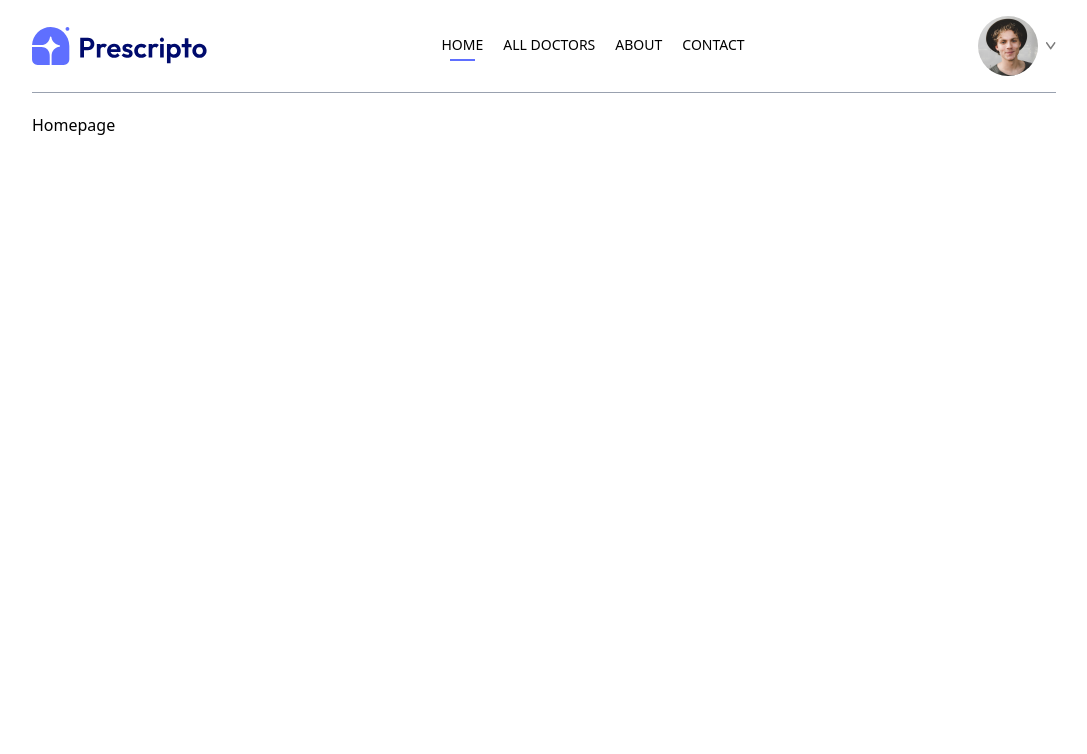
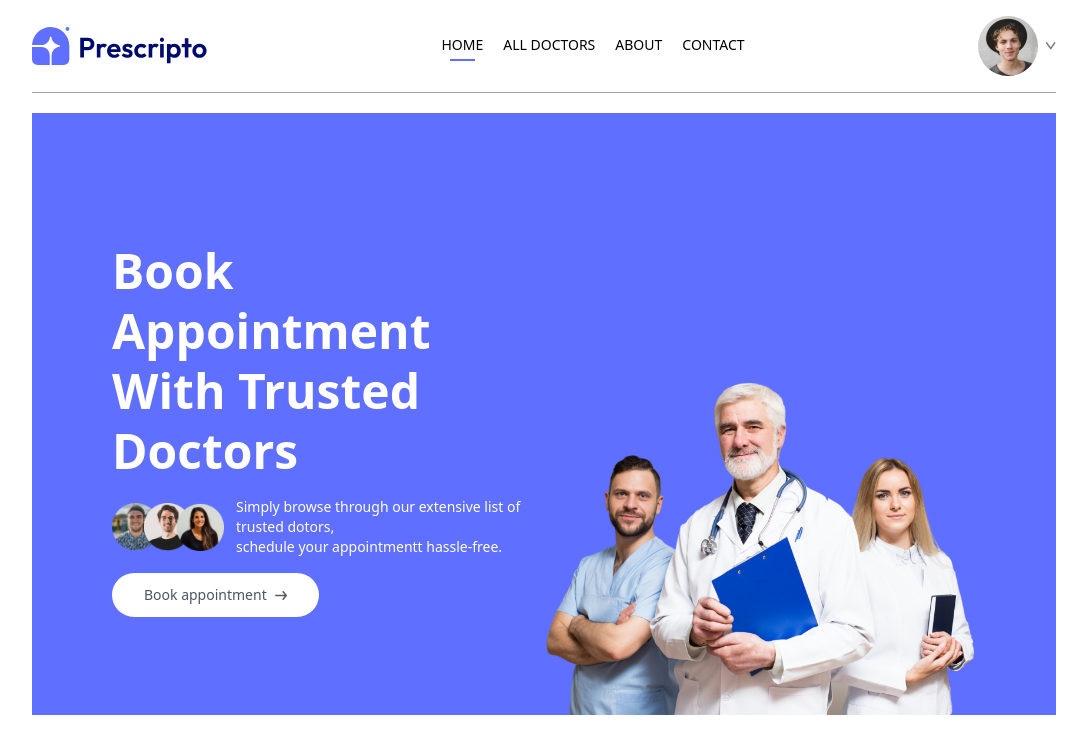
Before and after one commit to tgabriel22/HealthBooking, a React (Vite) app in the folder frontend/: page / in a window 1280 px wide. Shown: the top 754 px of the page, without its empty margins (96-1183 px from the left). Built offline with nearby package versions, Linux system fonts and the light colour scheme.

Commit message:
Done Implementing the header section

```diff
--- /dev/null
+++ b/frontend/src/components/Header.jsx
@@ -0,0 +1,30 @@
+import React from 'react'
+import { assets } from '../assets/assets'
+
+const Header = () => {
+  return (
+    <div className='flex flex-col md:flex-row flex-wrap bg-primary rouded-lg px-6 md:px-10 lg:px-20'>
+        {/* ------ Left Side -------- */}
+        <div className='md:w-1/2 flex flex-col items-start justify-center gap-4 py-10 m-auto md:py-[10vw] md:mb-[-30px]'>
+            <p className='text-3xl md:text-4xl lg:text-5xl text-white font-semibold leading-tight md:leading-tight lg:leading-tight'>
+                Book Appointment <br /> With Trusted Doctors
+            </p>
+            <div className='flex flex-col md:flex-row items-center gap-3 text-white text-sm font-light'>
+                <img className='w-28' src={assets.group_profiles} alt="" />
+                <p>Simply browse through our extensive list of trusted dotors, <br className='sm:block'/>schedule your appointmentt hassle-free.</p>
+            </div>
+            <a href="#speciality" className='flex items-center gap-2 bg-white px-8 py-3 rounded-full text-gray-600 text-sm m-auto md:m-0 hover:scale-105 transition-all duration-300'>
+                Book appointment <img className='w-3' src={assets.arrow_icon} alt="" />
+            </a>
+
+        </div>
+
+        {/* ------ Right Side -------- */}
+        <div className='md:w-1/2 relative'>
+            <img className='w-full md:absolute bottom-0 h-auto rounded-lg' src={assets.header_img} alt="" />
+        </div>
+    </div>
+  )
+}
+
+export default Header
--- a/frontend/src/pages/Home.jsx
+++ b/frontend/src/pages/Home.jsx
@@ -1,8 +1,10 @@
 import React from 'react'
+import Header from '../components/Header'
 
 const Home = () => {
   return (
-    <div>Homepage</div>
+    // <div>Home</div>
+    <div><Header/></div>
   )
 }
 
```
